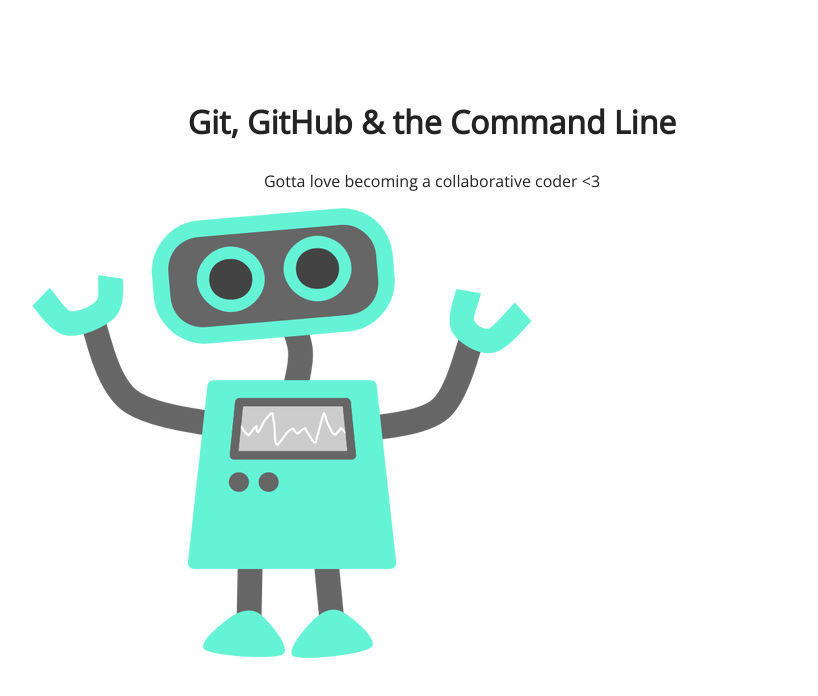
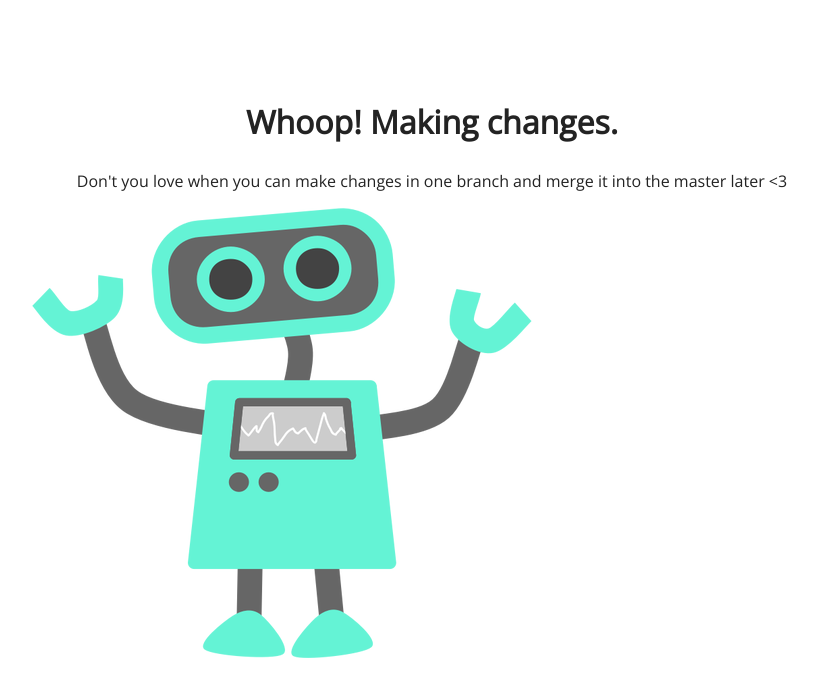
Before and after one commit to PeaJay/105-project, a plain HTML site: page index.html in a window 1280 px wide. Shown: the whole page, without its empty margins (208-1026 px from the left). Drawn offline with nearby package versions, Linux system fonts and the light colour scheme.

Commit message:
changes 955pm

```diff
--- a/index.html
+++ b/index.html
@@ -2,14 +2,14 @@
 <html lang="en">
 <head>
 	<meta charset="UTF-8">
-	<title>Let's Learn Git, GitHub and the Command Line</title>
+	<title>You Want To See A Merge Conflict, Don't You?!</title>
 	<link href='http://fonts.googleapis.com/css?family=Open+Sans' rel='stylesheet' type='text/css'>
 	<link rel="stylesheet" href="css/style.css">
 </head>
 <body>
 	<section>
-		<h1>Git, GitHub & the Command Line</h1>
-		<p>Gotta love becoming a collaborative coder <3</p>
+		<h1>Whoop! Making changes.</h1>
+		<p>Don't you love when you can make changes in one branch and merge it into the master later <3</p>
 		<img src="img/happy-blue-robot.png">
 	</section>
 </body>
```
